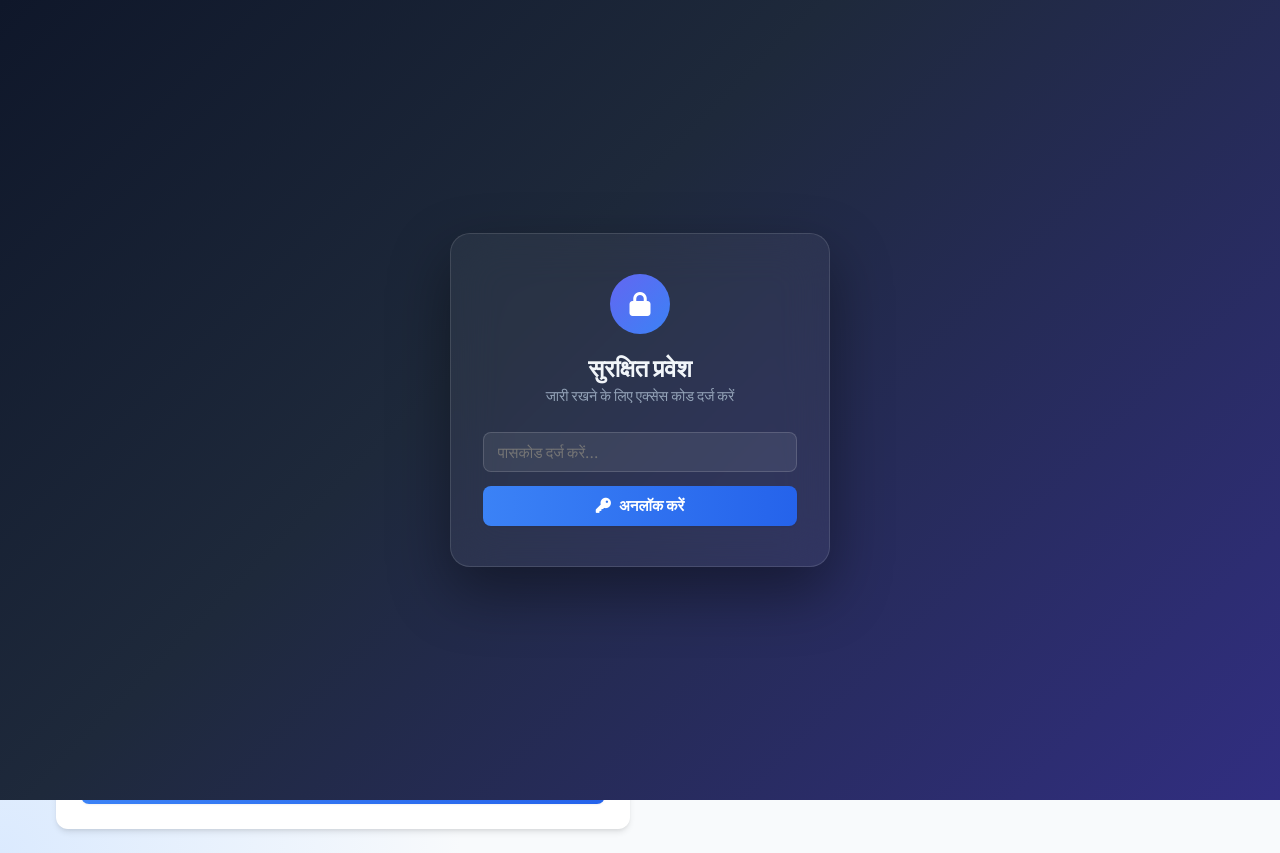
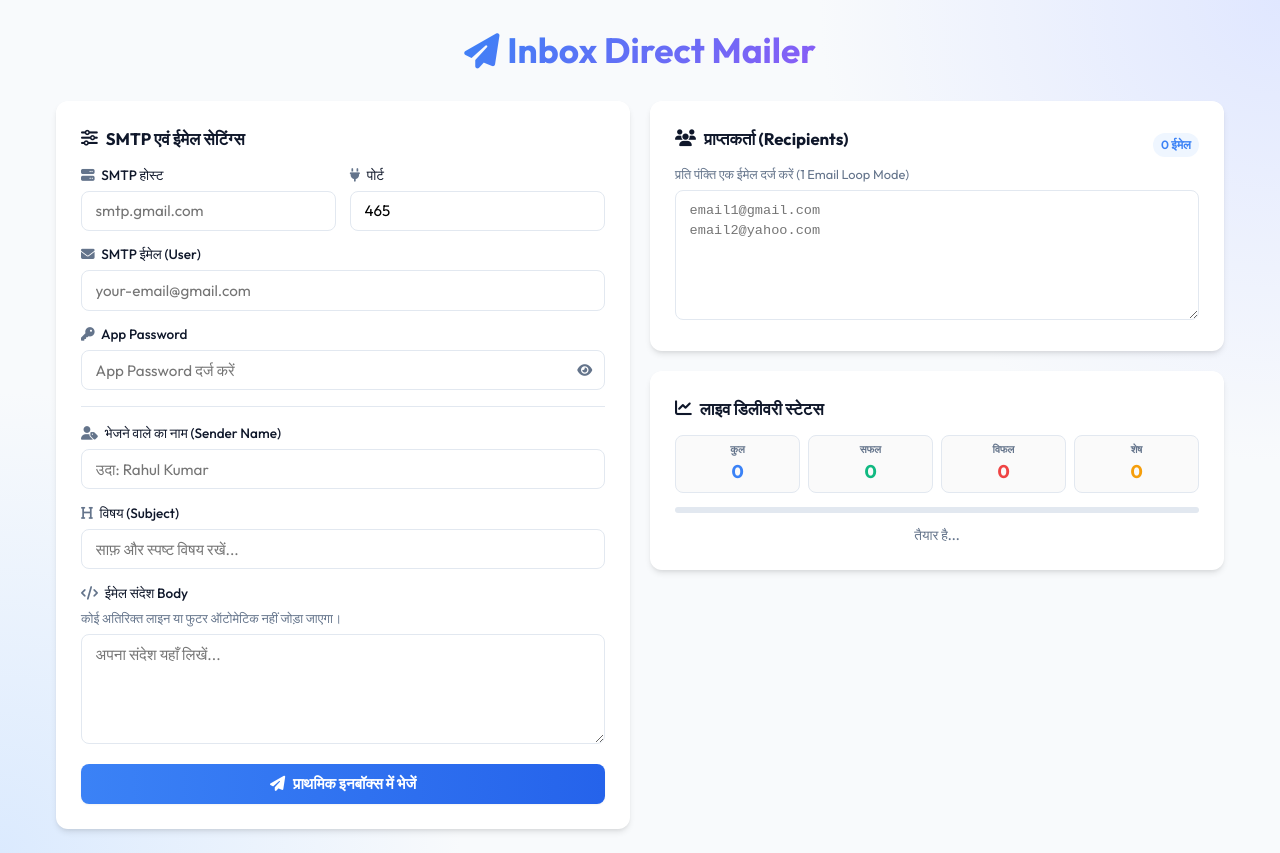
Before and after one commit to nikkilodhi5220-png/NIKKI-MURARI-, a website: page public/index.html in a window 1280 px wide. Drawn offline with Linux system fonts and the light colour scheme.

Commit message:
Update index.html

```diff
--- a/public/index.html
+++ b/public/index.html
@@ -12,36 +12,10 @@
 </head>
 <body>
 
-    <!-- PASSWORD GATE -->
-    <div id="password-gate" class="password-gate">
-        <div class="gate-card">
-            <div class="gate-icon">
-                <i class="fa-solid fa-lock"></i>
-            </div>
-            <h2>सुरक्षित प्रवेश</h2>
-            <p>जारी रखने के लिए एक्सेस कोड दर्ज करें</p>
-            <div id="gate-error" class="gate-error hidden">
-                <i class="fa-solid fa-circle-exclamation"></i>
-                <span id="gate-error-text">गलत पासकोड!</span>
-            </div>
-            <form id="gate-form">
-                <div class="form-group">
-                    <input type="password" id="gate-password" placeholder="पासकोड दर्ज करें..." required autocomplete="off">
-                </div>
-                <button type="submit" class="btn btn-primary btn-block">
-                    <i class="fa-solid fa-key"></i> अनलॉक करें
-                </button>
-            </form>
-        </div>
-    </div>
-
-    <!-- APP CONTAINER -->
+    <!-- APP CONTAINER (सीधे ओपन होगा) -->
     <div class="app-container">
         <header class="app-header">
             <h1><i class="fa-solid fa-paper-plane"></i> Inbox Direct Mailer</h1>
-            <button id="logout-btn" class="logout-header-btn">
-                <i class="fa-solid fa-right-from-bracket"></i> लॉग आउट
-            </button>
         </header>
 
         <div class="dashboard-grid">
```
